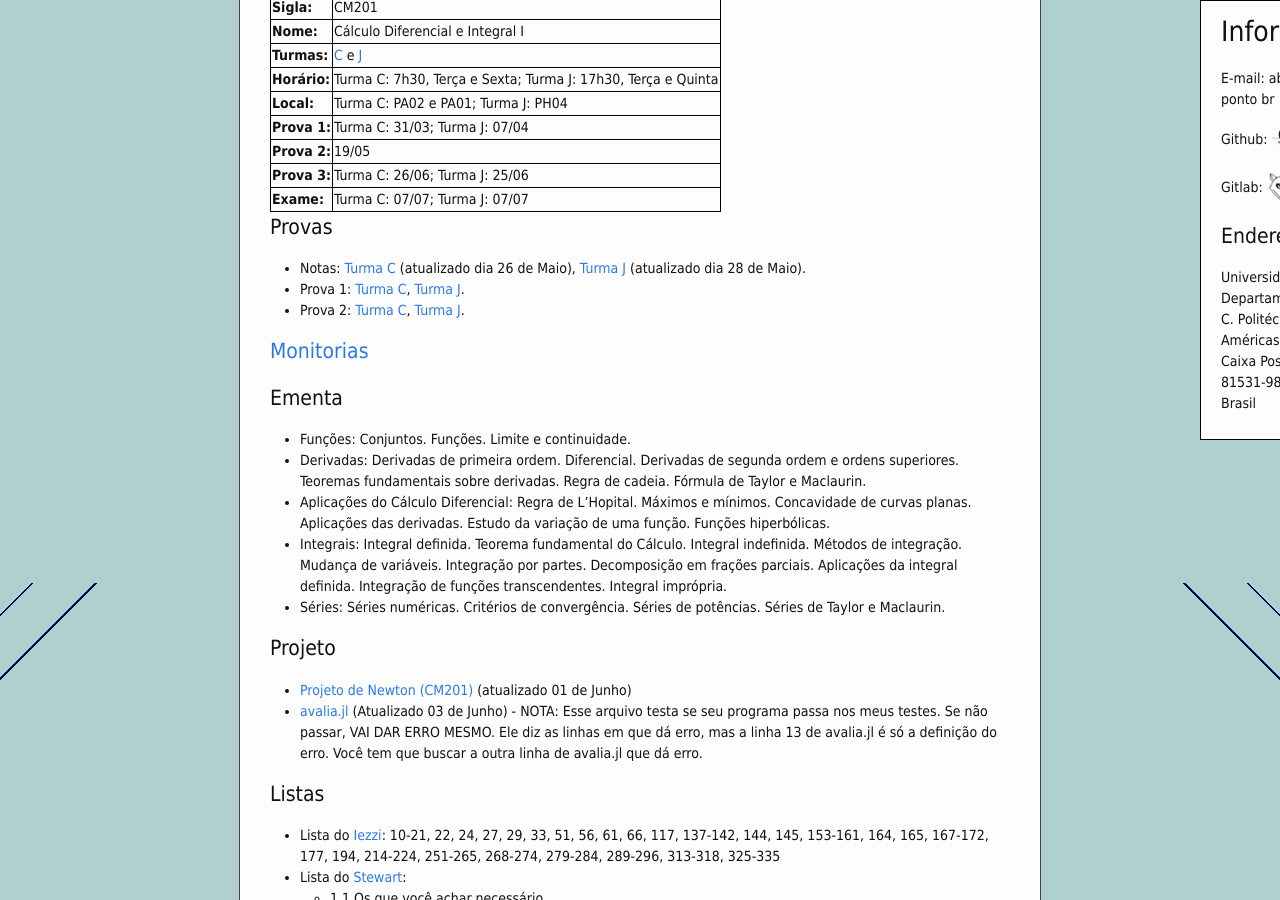
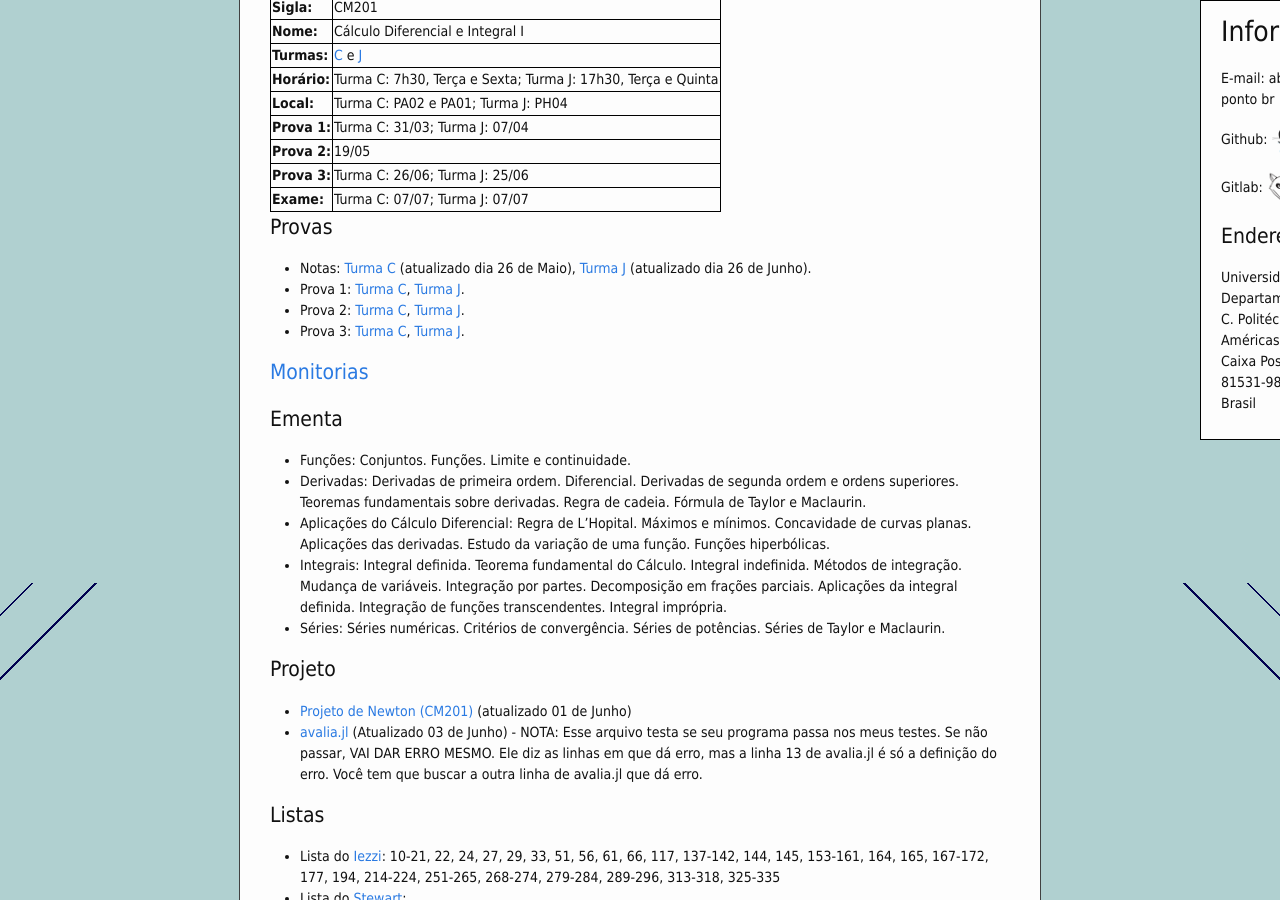
Before and after one commit to abelsiqueira/abelsiqueira.github.io-old, a Jekyll site: the page built from _posts/br/2015-02-18-cm201-calculo-diferencial-e-integral-2015s1.markdown, in a window 1280 px wide and 900 px high, scrolled down 317 px. Built offline with Jekyll 4.4.1, drawn with Linux system fonts in a browser that asks for light colours; nearby versions of some CDN libraries.

Commit message:
Adiciona gabaritos das provas 3 e notas da turma J de cm201

```diff
--- a/_posts/br/2015-02-18-cm201-calculo-diferencial-e-integral-2015s1.markdown
+++ b/_posts/br/2015-02-18-cm201-calculo-diferencial-e-integral-2015s1.markdown
@@ -24,11 +24,13 @@ permalink:  cm201-2015s1
   - Notas: [Turma C]({{ site.baseurl }}/disciplinas/2015s1-cm201/notas-C.pdf)
     (atualizado dia 26 de Maio),
     [Turma J]({{ site.baseurl }}/disciplinas/2015s1-cm201/notas-J.pdf)
-    (atualizado dia 28 de Maio).
+    (atualizado dia 26 de Junho).
   - Prova 1: [Turma C]({{ site.baseurl }}/disciplinas/2015s1-cm201/prova1-C.pdf),
     [Turma J]({{ site.baseurl }}/disciplinas/2015s1-cm201/prova2-J.pdf).
   - Prova 2: [Turma C]({{ site.baseurl }}/disciplinas/2015s1-cm201/prova2-C.pdf),
     [Turma J]({{ site.baseurl }}/disciplinas/2015s1-cm201/prova2-J.pdf).
+  - Prova 3: [Turma C]({{ site.baseurl }}/disciplinas/2015s1-cm201/prova3-C.pdf),
+    [Turma J]({{ site.baseurl }}/disciplinas/2015s1-cm201/prova3-J.pdf).
 
 # [Monitorias]({{ site.baseurl }}/assets/monitorias2015.pdf)
 
```
Also changed, not shown: 3 other files.
